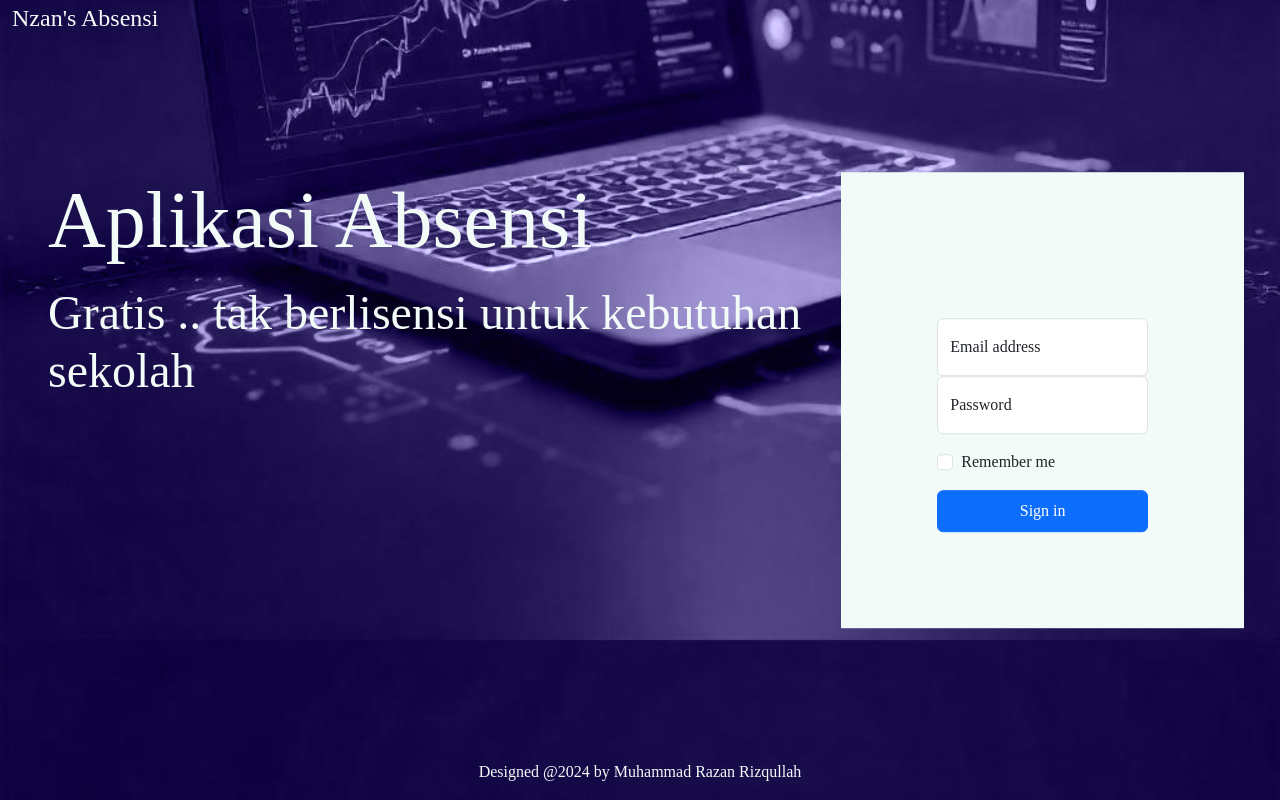
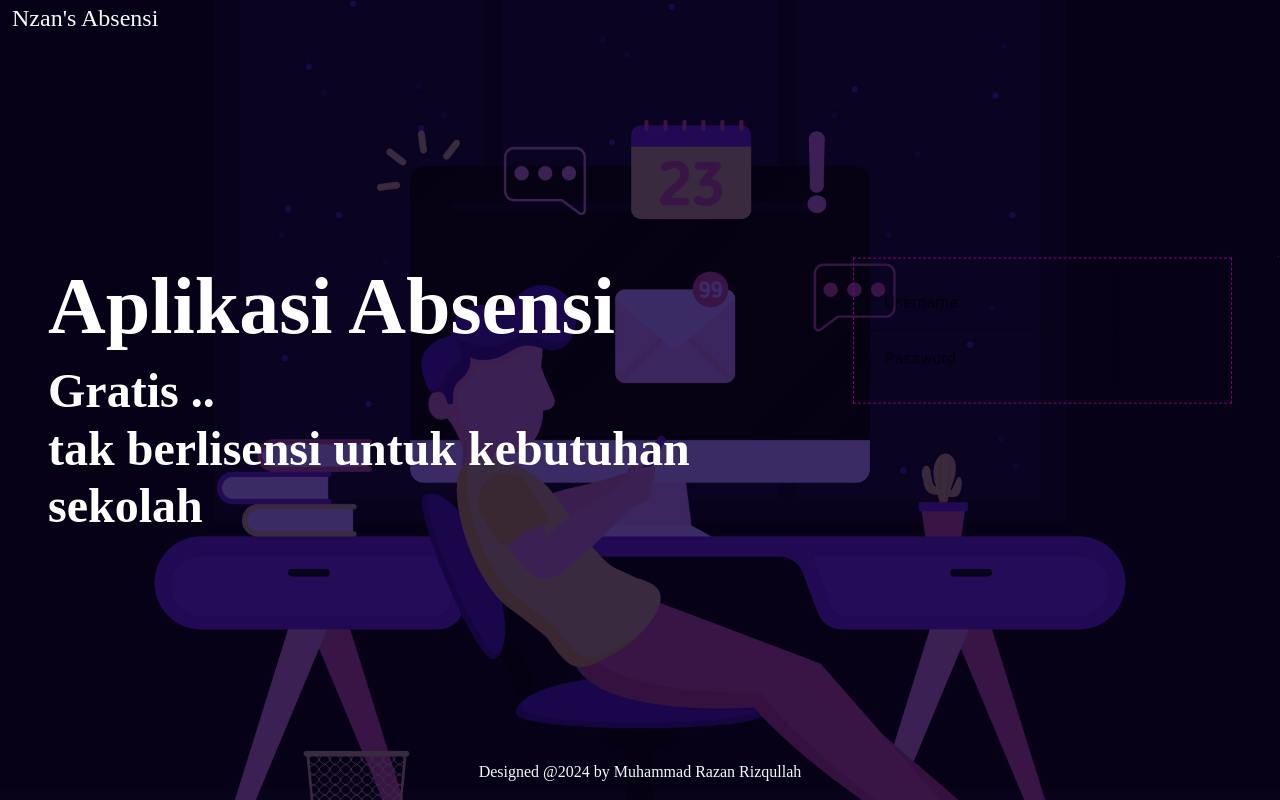
Before and after one commit to akangozan007/absensiMERN, a React (Create React App) app in the folder frontend/: page / in a window 1280 px wide. Built offline with nearby package versions, Linux system fonts and the light colour scheme.

Commit message:
menambahkan ui cantik

```diff
--- a/frontend/package.json
+++ b/frontend/package.json
@@ -3,6 +3,10 @@
   "version": "0.1.0",
   "private": true,
   "dependencies": {
+    "@emotion/react": "^11.14.0",
+    "@emotion/styled": "^11.14.0",
+    "@mui/material": "^6.3.0",
+    "@radix-ui/themes": "^3.1.6",
     "bootstrap": "^5.3.3",
     "cra-template": "1.2.0",
     "react": "^19.0.0",
--- a/frontend/src/components/assets/css/Login.css
+++ b/frontend/src/components/assets/css/Login.css
@@ -9,14 +9,31 @@
   }
 
 
-body{
-    background-color: #3b2f6d;
-    background-image: url('../images/laptop-purple.jpeg'); /* Tambahkan gambar background */
-    background-blend-mode:luminosity; /* Mode blending */
-    background-size: cover; /* Atur ukuran gambar */
-    background-position: center; /* Posisikan gambar */
-    /* opacity: 0.8;  */
+  body::before {
+    content: "";
+    position: absolute;
+    top: 0;
+    left: 0;
+    width: 100%;
+    height: 100%;
+    background: rgba(0, 0, 0, 0.5); /* Warna overlay dengan transparansi */
+    z-index: -1; /* Pastikan berada di bawah konten */
 }
+
+body {
+  margin: 0; /* Hilangkan margin bawaan */
+  padding: 0;
+  height: 100vh; /* Pastikan body memenuhi tinggi layar */
+  background-color: #3b2f6d;
+  background-image: url('../images/freepik__expand__16250 (2).png');
+  background-blend-mode: overlay;
+  background-size: cover;
+  background-position: center;
+  background-repeat: no-repeat;
+  overflow: hidden; /* Hindari scroll jika gambar lebih besar */
+}
+
+
 div a{
     color: #f2fbf8;
 }
@@ -31,7 +48,7 @@ div p{
 }
 
 .form-login{
-    background-color: #f2fbf8;
+    background-color: #3b306c;
 }
 
 .form-signin {
--- a/frontend/src/pages/HomeLogin.jsx
+++ b/frontend/src/pages/HomeLogin.jsx
@@ -1,46 +1,35 @@
-import React from 'react'
+import React from "react";
+import Box from '@mui/material/Box';
+import TextField from '@mui/material/TextField';
 
 function Home() {
   return (
     <>
-    <div className='container-fluid position-absolute top-50 start-50 translate-middle p-5'>
-    <div class="row">
-          <div class="col-lg-8 col-12 d-md-block d-none">
-                <p className='display-1 text-break'>
-                  Aplikasi Absensi
-                </p>
-                <p className='display-5 text-break'>
-                  Gratis .. tak berlisensi untuk kebutuhan sekolah
-                </p>
-          </div>
-          <div class="col-lg-4 col-12 form-login p-5">
-            <form className='m-5 rounded rounded-5'>
-            {/* <img class="mb-4" src="/docs/5.3/assets/brand/bootstrap-logo.svg" alt="" width="72" height="57"/> */}
-            <h1 class="h3 mb-3 fw-normal textLogin">Laman Login</h1>
+    <div className="container-fluid position-absolute top-50 start-50 translate-middle p-5">
+      <div className="row">
+        {/* Kolom Deskripsi */}
+        <div className="col-lg-8 col-12 d-md-block d-none">
+          <h1 className="display-1 text-white fw-bolder">
+            Aplikasi Absensi
+          </h1>
+          <h2 className="display-5 text-break fw-bolder text-white">
+            Gratis .. <br/>tak berlisensi untuk kebutuhan sekolah
+          </h2>
+        </div>
 
-            <div class="form-floating">
-              <input type="email" class="form-control" id="floatingInput" placeholder="name@example.com"/>
-              <label for="floatingInput">Email address</label>
-            </div>
-            <div class="form-floating">
-              <input type="password" class="form-control" id="floatingPassword" placeholder="Password"/>
-              <label for="floatingPassword">Password</label>
-            </div>
+        {/* Kolom Form */}
+        <div className="col-lg-4 col-12 rounded rounded-5 position-relative">
+        <Box component="form" sx={{ p: 2, border: '1px dashed purple' }} >
+          {/* This Box renders as an HTML section element. */}
+          <TextField id="outlined-basic" label="Username" variant="outlined" />
+          <TextField id="outlined-basic" label="Password" variant="outlined" />
 
-            <div class="form-check text-start my-3">
-              <input class="form-check-input" type="checkbox" value="remember-me" id="flexCheckDefault"/>
-              <label class="form-check-label" for="flexCheckDefault">
-                Remember me
-              </label>
-            </div>
-            <button class="btn btn-primary w-100 py-2" type="submit">Sign in</button>
-          </form>
-          </div>
+        </Box>
+        </div>
       </div>
     </div>
-    </>
-
-  )
+  </>
+  );
 }
 
-export default Home
+export default Home;
```
Also changed, not shown: frontend/src/components/assets/images/freepik__expand__16250 (2).png (added), 1 other file (tests, documents, lock files or other folders).
